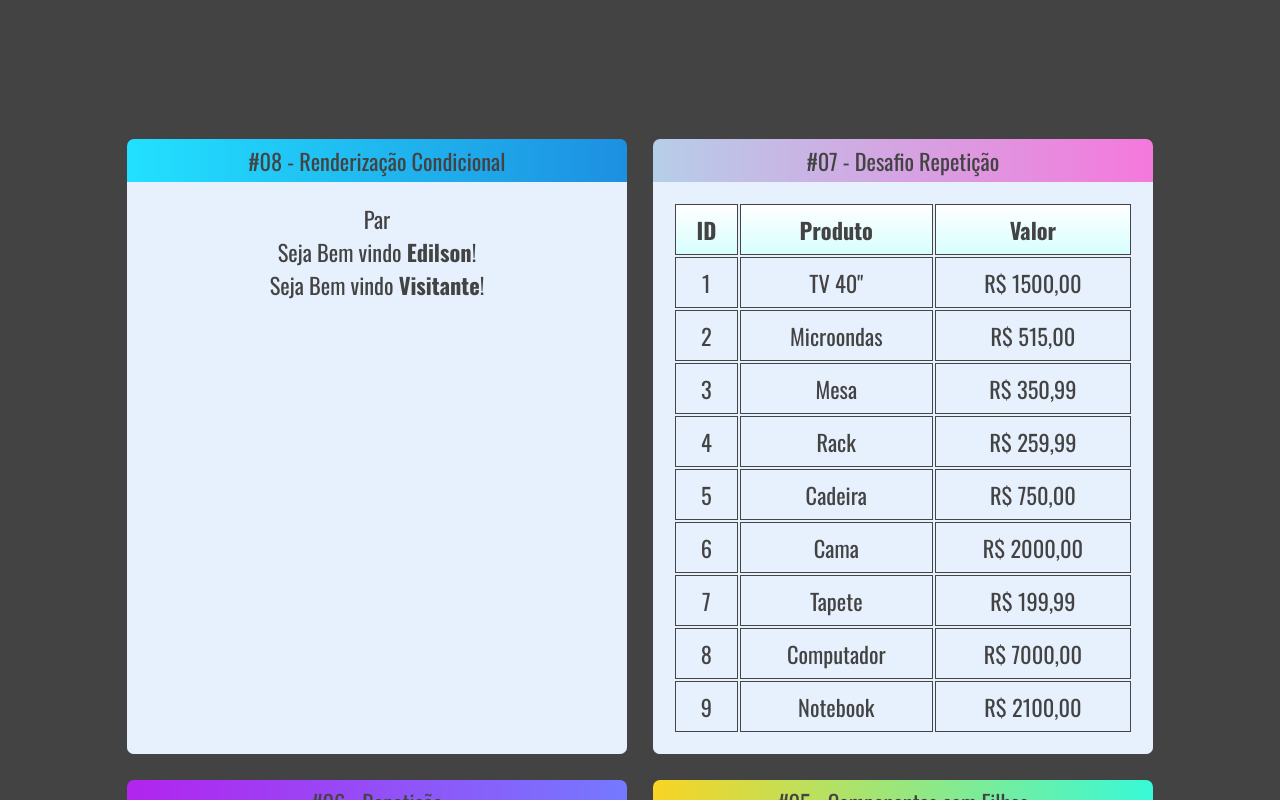
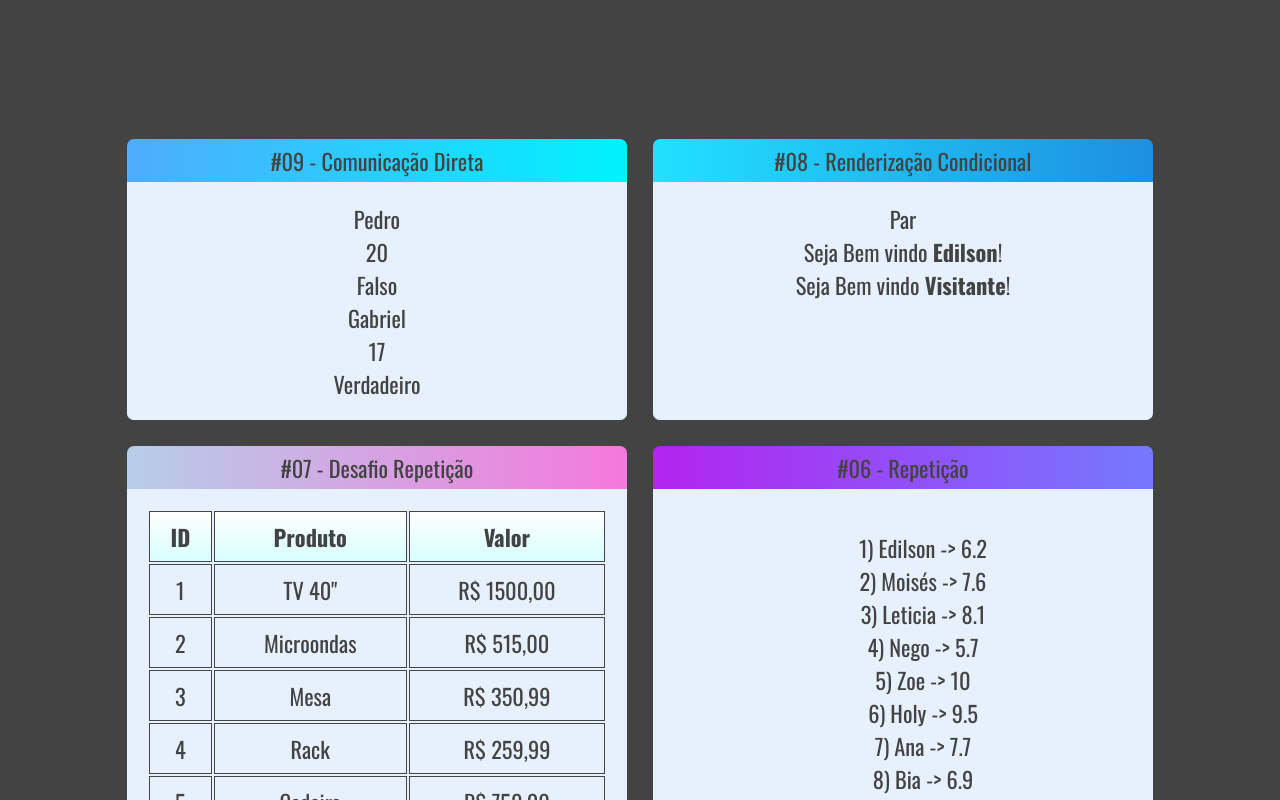
Before and after one commit to edilson-rodrigues/fundamentos_react, a React (Create React App) app: page / in a window 1280 px wide. Shown: the top 800 px of the page. Built offline with nearby package versions, Linux system fonts and the light colour scheme.

Commit message:
comunicação direta

```diff
--- a/src/App.jsx
+++ b/src/App.jsx
@@ -1,36 +1,35 @@
-import './App.css';
+import "./App.css";
 
-import UsuarioInfo from './components/condicional/UsuarioInfo'
-import ParOuImpar from './components/condicional/ParOuImpar'
-import TabelaProdutos from './components/repeticao/TabelaProdutos';
-import ListaAlunos from './components/repeticao/ListaAlunos';
-import Primeiro from './components/basicos/Primeiro';
-import ComParametro from './components/basicos/ComParametro';
-import Fragmento from './components/basicos/Fragmento';
-import Aleatorio from './components/basicos/Aleatorio';
-import Card from './components/layout/Card';
-import Familia from './components/basicos/Familia';
-import FamiliaMembro from './components/basicos/FamiliaMembro';
-
-
+import DiretaPai from "./components/comunicacao/DiretaPai";
+import UsuarioInfo from "./components/condicional/UsuarioInfo";
+import ParOuImpar from "./components/condicional/ParOuImpar";
+import TabelaProdutos from "./components/repeticao/TabelaProdutos";
+import ListaAlunos from "./components/repeticao/ListaAlunos";
+import Primeiro from "./components/basicos/Primeiro";
+import ComParametro from "./components/basicos/ComParametro";
+import Fragmento from "./components/basicos/Fragmento";
+import Aleatorio from "./components/basicos/Aleatorio";
+import Card from "./components/layout/Card";
+import Familia from "./components/basicos/Familia";
+import FamiliaMembro from "./components/basicos/FamiliaMembro";
 
 // eslint-disable-next-line
-export default () =>
+export default () => (
 	<div className="App">
-
 		<h1>Fundamentos React</h1>
 
-        {/* background-image: linear-gradient(-225deg, #22E1FF 0%, #1D8FE1 48%, #625EB1 100%); */}
-
 		<div className="Cards">
+			<Card titulo="#09 - Comunicação Direta">
+				<DiretaPai />
+			</Card>
 			<Card
 				titulo="#08 - Renderização Condicional"
 				firstColor="#22E1FF"
 				secoundColor="#1D8FE1"
 			>
 				<ParOuImpar numero={20} />
-                <UsuarioInfo usuario={{ nome: 'Edilson' }} />
-                <UsuarioInfo usuario={{ email: 'edarodrigs@gmail.com' }} />
+				<UsuarioInfo usuario={{ nome: "Edilson" }} />
+				<UsuarioInfo usuario={{ email: "edarodrigs@gmail.com" }} />
 			</Card>
 			<Card
 				titulo="#07 - Desafio Repetição"
@@ -51,10 +50,10 @@ export default () =>
 				firstColor="#f9d423"
 				secoundColor="#38f9d7"
 			>
-                <Familia sobreNome='Rodrigues'>
-                    <FamiliaMembro nome='Edilson' />
-                    <FamiliaMembro nome='Leticia' />
-                    <FamiliaMembro nome='Moisés' />
+				<Familia sobreNome="Rodrigues">
+					<FamiliaMembro nome="Edilson" />
+					<FamiliaMembro nome="Leticia" />
+					<FamiliaMembro nome="Moisés" />
 				</Familia>
 			</Card>
 			<Card
@@ -78,14 +77,11 @@ export default () =>
 				firstColor="#accbee"
 				secoundColor="#e7f0fd"
 			>
-                <ComParametro
-                    titulo="Situação do Aluno"
-                    aluno="Pedro"
-                    nota={9.3}
-                />
+				<ComParametro titulo="Situação do Aluno" aluno="Pedro" nota={9.3} />
 			</Card>
 			<Card titulo="#01 - Primeiro">
 				<Primeiro></Primeiro>
 			</Card>
 		</div>
 	</div>
+);
--- /dev/null
+++ b/src/components/comunicacao/DiretaFilho.jsx
@@ -0,0 +1,14 @@
+const DiretaFilho = (props) => {
+	const { nome, idade, nerd } = props;
+	return (
+		<div>
+			<div>{nome}</div>
+			<div>{idade}</div>
+			<div>
+				<span>{nerd ? "Verdadeiro" : "Falso"}</span>
+			</div>
+		</div>
+	);
+};
+
+export default DiretaFilho;
--- /dev/null
+++ b/src/components/comunicacao/DiretaPai.jsx
@@ -0,0 +1,12 @@
+import DiretaFilho from "./DiretaFilho";
+
+const DiretaPai = (_) => {
+	return (
+		<div>
+			<DiretaFilho nome="Pedro" idade={20} nerd={false} />
+			<DiretaFilho nome="Gabriel" idade={17} nerd={true} />
+		</div>
+	);
+};
+
+export default DiretaPai;
```
Lines whose indentation alone changed are shown as unchanged.
